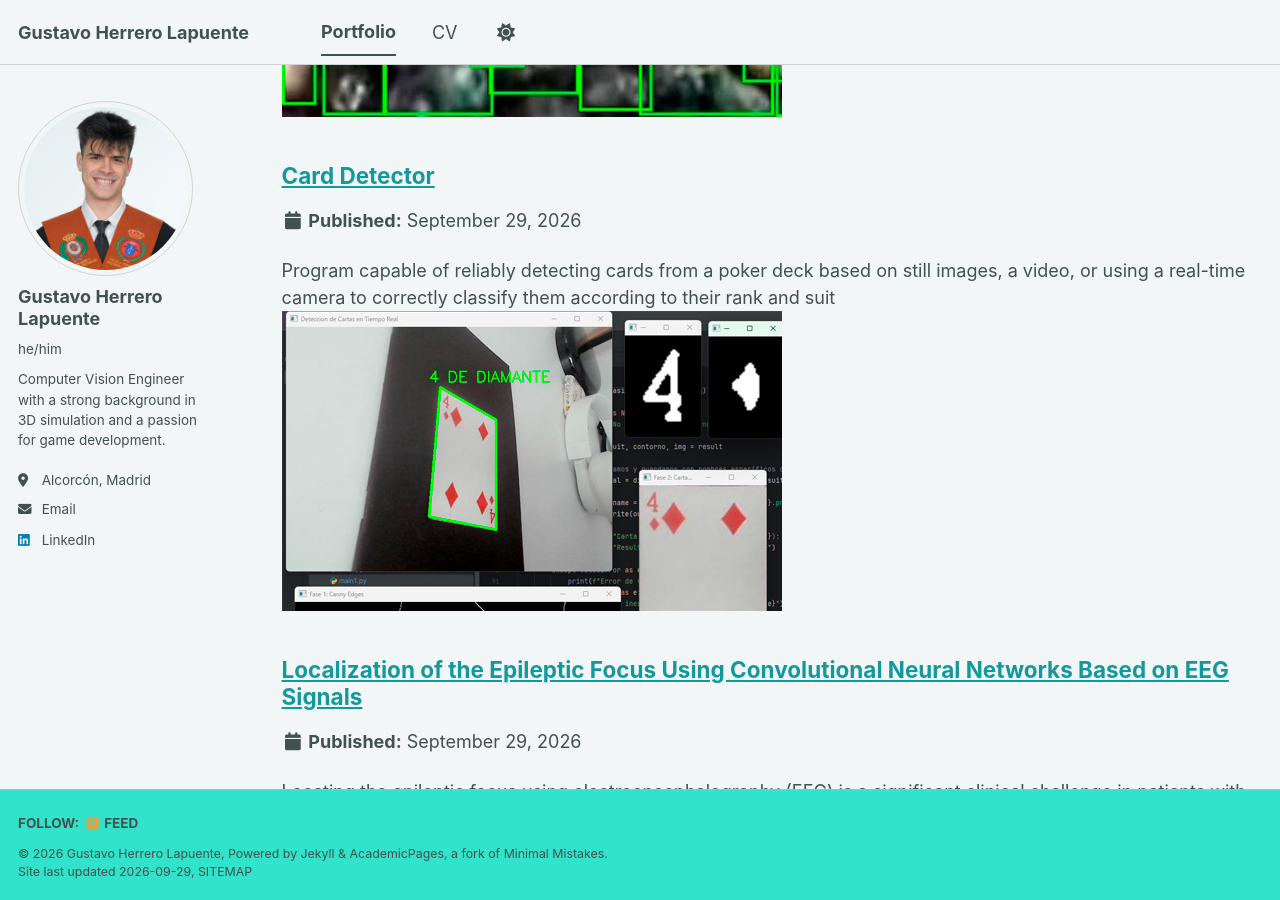
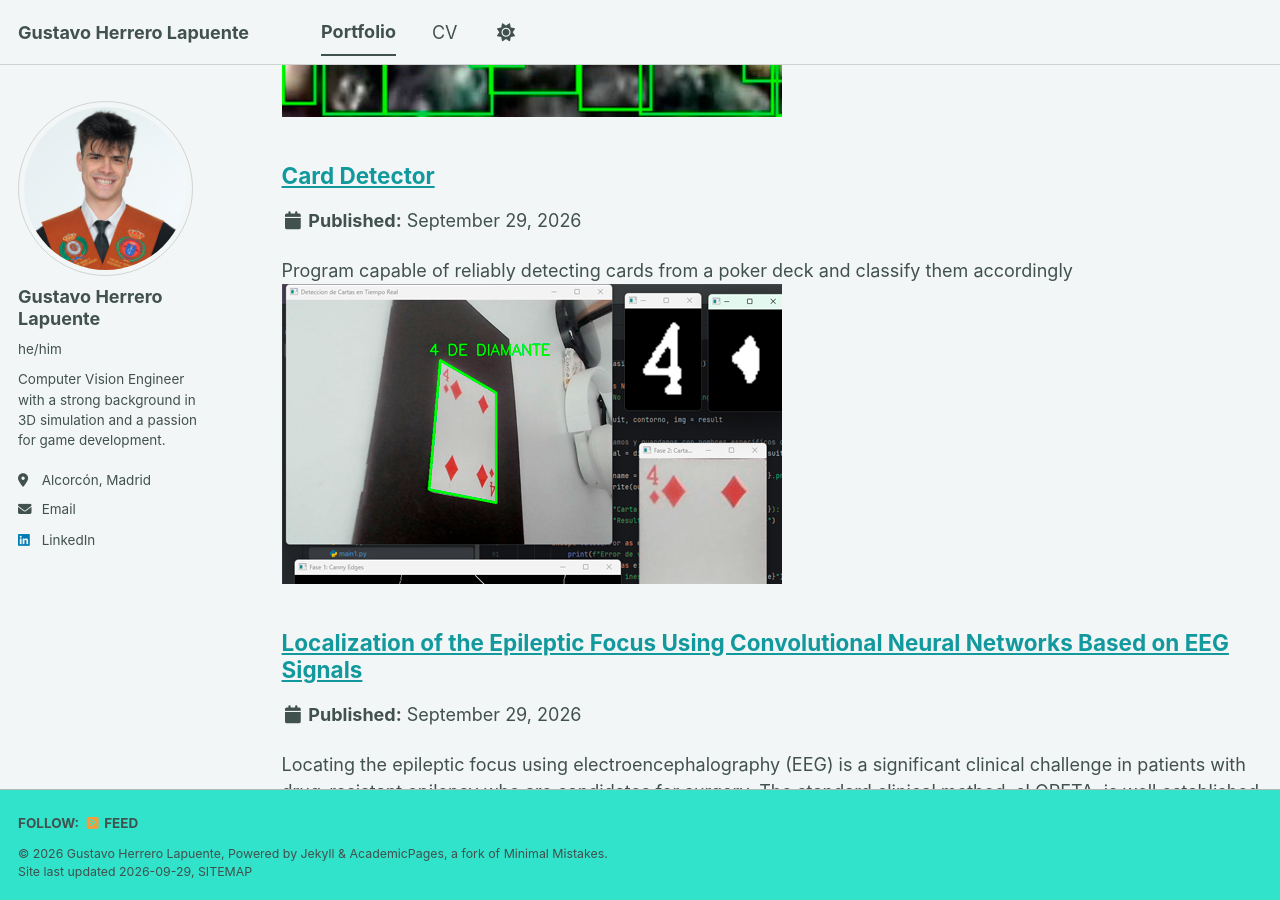
Before and after one commit to gherrerol/gherrerol.github.io, a Jekyll site: the page built from _pages/portfolio.html, in a window 1280 px wide and 900 px high, scrolled down 534 px. Built offline with Jekyll 4.4.1, drawn with Linux system fonts in a browser that asks for light colours; a style sheet for code colours, icons or effects is not loaded.

Commit message:
Update excerpt for Card Detector project
Shortened the excerpt for clarity while retaining key information.

```diff
--- a/_portfolio/portfolio-2.html
+++ b/_portfolio/portfolio-2.html
@@ -1,6 +1,6 @@
 ---
 title: "Card Detector"
-excerpt: "Program capable of reliably detecting cards from a poker deck based on still images, a video, or using a real-time camera to correctly classify them according to their rank and suit <br/><img src='/images/cards.png'>"
+excerpt: "Program capable of reliably detecting cards from a poker deck and classify them accordingly <br/><img src='/images/cards.png'>"
 collection: portfolio
 ---
 
```
